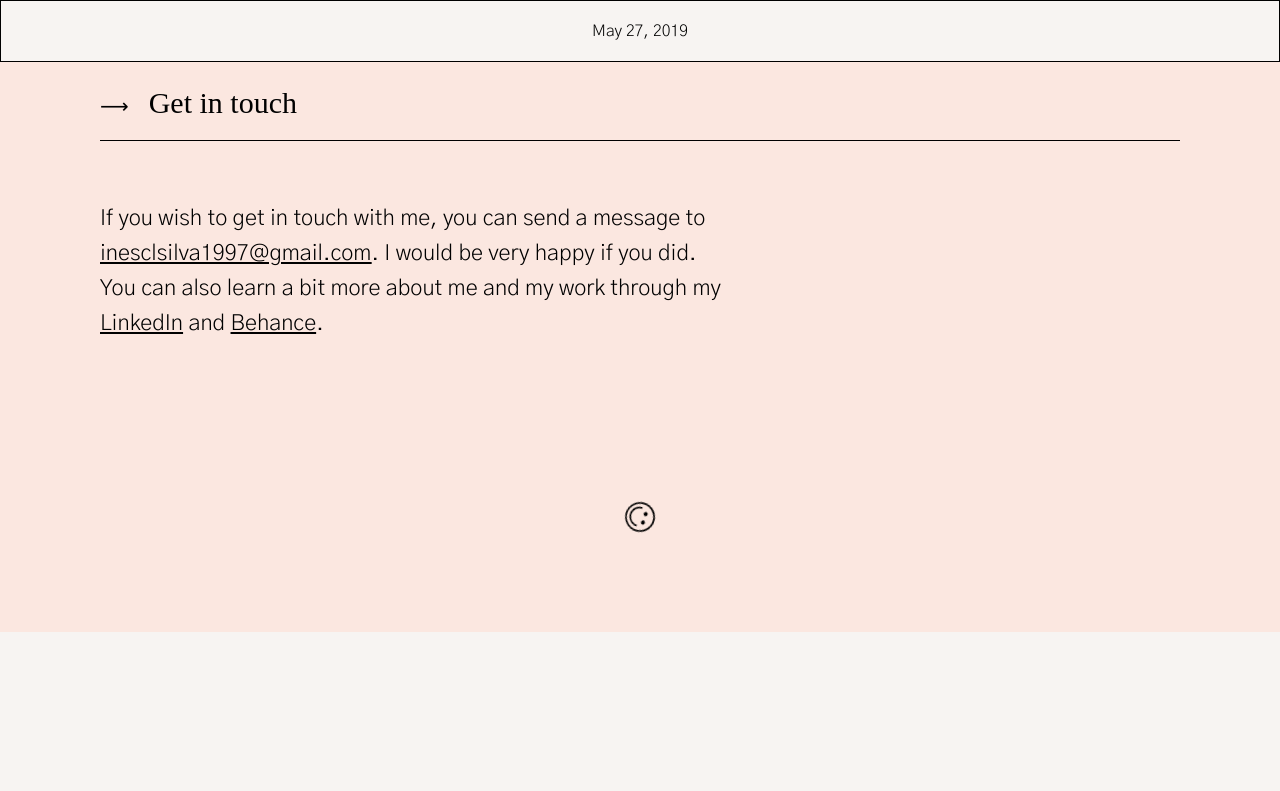
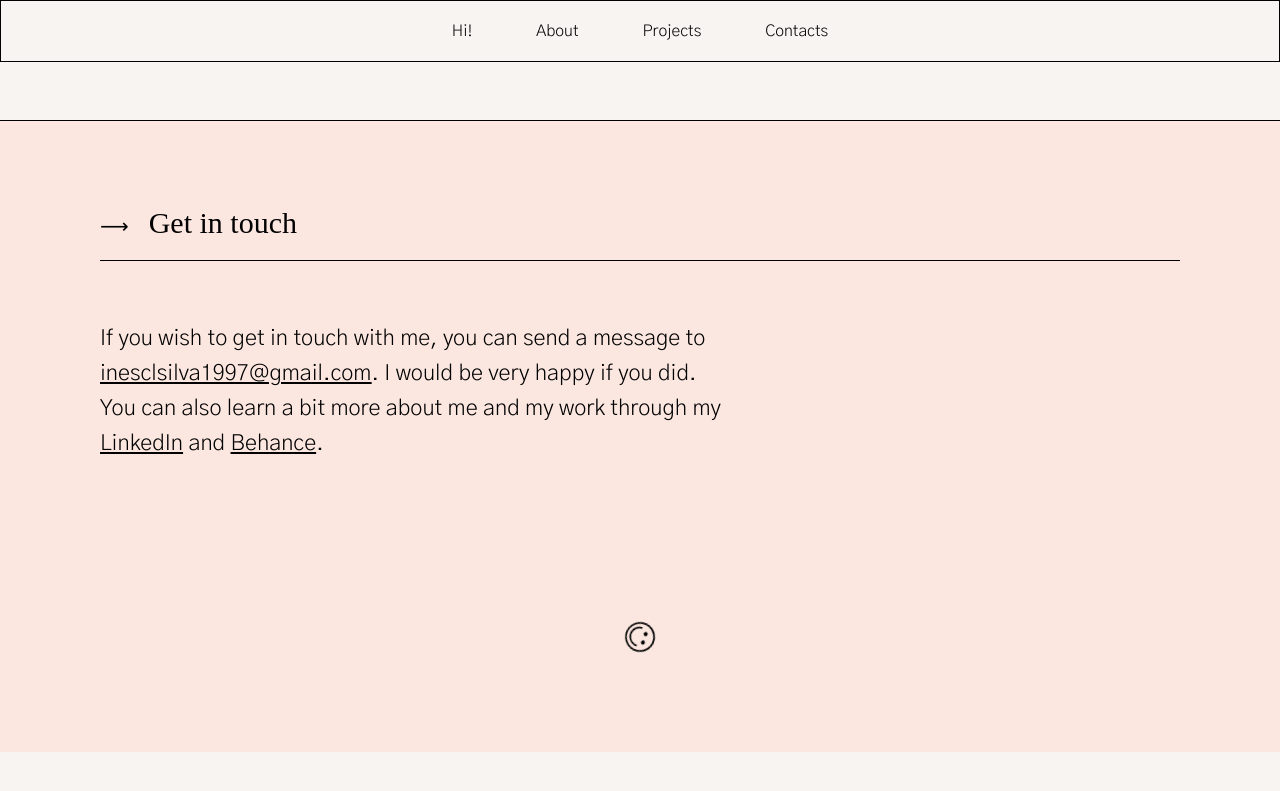
Before and after one commit to inesclsilva/inesclsilva.github.io, a Jekyll site: the page built from _posts/2019-05-27-Rede-Expressos.md, in a window 1280 px wide. Shown: the top 791 px of the page. Built offline with Jekyll 4.4.1, drawn with Linux system fonts in a browser that asks for light colours.

Commit message:
css dos posts

```diff
--- a/_sass/style.scss
+++ b/_sass/style.scss
@@ -1,5 +1,7 @@
 $hover: #B4907D;
 $background: #F7F4F2;
+$about: #F0F8FF;
+$footer: #FBE7E0;
 $Gothic: 'Gothic A1', sans-serif;
 $Noto: 'Noto Serif TC', serif;
 
@@ -18,12 +20,21 @@
     text-decoration: underline;
     &:hover {
       color: $hover;
-      transition: all 1s ease-out;
       }
  }
 }
 
-header {
+.post-article {
+    margin: 100px;
+    width: 550px;
+    @media screen and (max-width: 680px) {
+        width: 85%;
+        margin: 100px auto;
+
+    }
+}
+
+.header {
   width: 100vw;
   margin: 0;
   position: fixed;
@@ -42,7 +53,7 @@
     li {
       display: inline;
       margin: 30px;
-        text-decoration: none; }
+      text-decoration: none; }
  }
 }
 
@@ -92,7 +103,6 @@
   width: 640px;
   margin-top: 60px;
   font-size: 22px;
-  font-family: 'Gothic A1', sans-serif;
   font-weight: 300;
   line-height: 1.6;
 }
@@ -137,7 +147,8 @@
   span {
     font-size: 30px;
     font-style: normal;
-    margin-right: 20px;
+    margin-right: 60px;
+    transition: margin 1s ease-in-out;
   }
 }
 
@@ -148,7 +159,7 @@
   height: auto;
   margin: 0;
   padding: 60px 100px 60px;
-  background-color: #F0F8FF;
+  background-color: $about;
   border-top-style: solid;
   border-width: 1px;
   section {
@@ -251,6 +262,10 @@
   height: auto;
   padding: 60px 0 60px;
   position: relative;
+    &:hover {
+    background-color: #E3D8D2;
+    transition: 0.3s ease-in-out;
+    }
 }
 
 .Image {
@@ -267,17 +282,12 @@
   }
 }
 
-.Project:hover {
-  background-color: #E3D8D2;
-  transition: .1s;
-}
-
 #Contacts {
   width: 100vw;
   clear: both;
   height: auto;
   padding: 60px 100px 100px;
-  background-color: #FBE7E0;
+  background-color: $footer;
   border-top-style: solid;
   border-width: 1px;
   p {
@@ -294,24 +304,13 @@
   }
 }
 
-@-moz-keyframes spin {
+@-webkit-keyframes spin {
   from {
-    -moz-transform: rotate(0deg);
+    transform: rotate(0deg);
   }
 
   to {
-    -moz-transform: rotate(360deg);
-  }
-}
-
-
-@-webkit-keyframes spin {
-  from {
-    -webkit-transform: rotate(0deg);
-  }
-
-  to {
-    -webkit-transform: rotate(360deg);
+    transform: rotate(360deg);
   }
 }
 
@@ -379,22 +378,18 @@
       max-width: 80%;
       max-height: 50%;
       padding: 2.5% 0;
-      background-size: contain;
     }
   }
 }
 
 @media screen and (max-width: 680px) {
-  header {
+  .header {
     position: fixed;
     font-size: 15px;
   }
   h1 {
     margin: 5% 0 0;
     font-size: 36px;
-  }
-  p {
-    font-size: 14px;
   }
   #Intro {
     margin: 0;
@@ -411,7 +406,7 @@
   }
   #About {
     padding: 60px 50px 40px;
-    background-color: #F0F8FF;
+    background-color: $background;
     border-top-style: solid;
     border-width: 1px;
   }
@@ -438,7 +433,7 @@
 }
 
 @media screen and (max-width: 450px) {
-  header nav ol li {
+  .header nav ol li {
     margin: 15px;
   }
 
```
Also changed, not shown: _posts/2018-01-10-Elephants-can-remember.md (+2 -2 lines).
